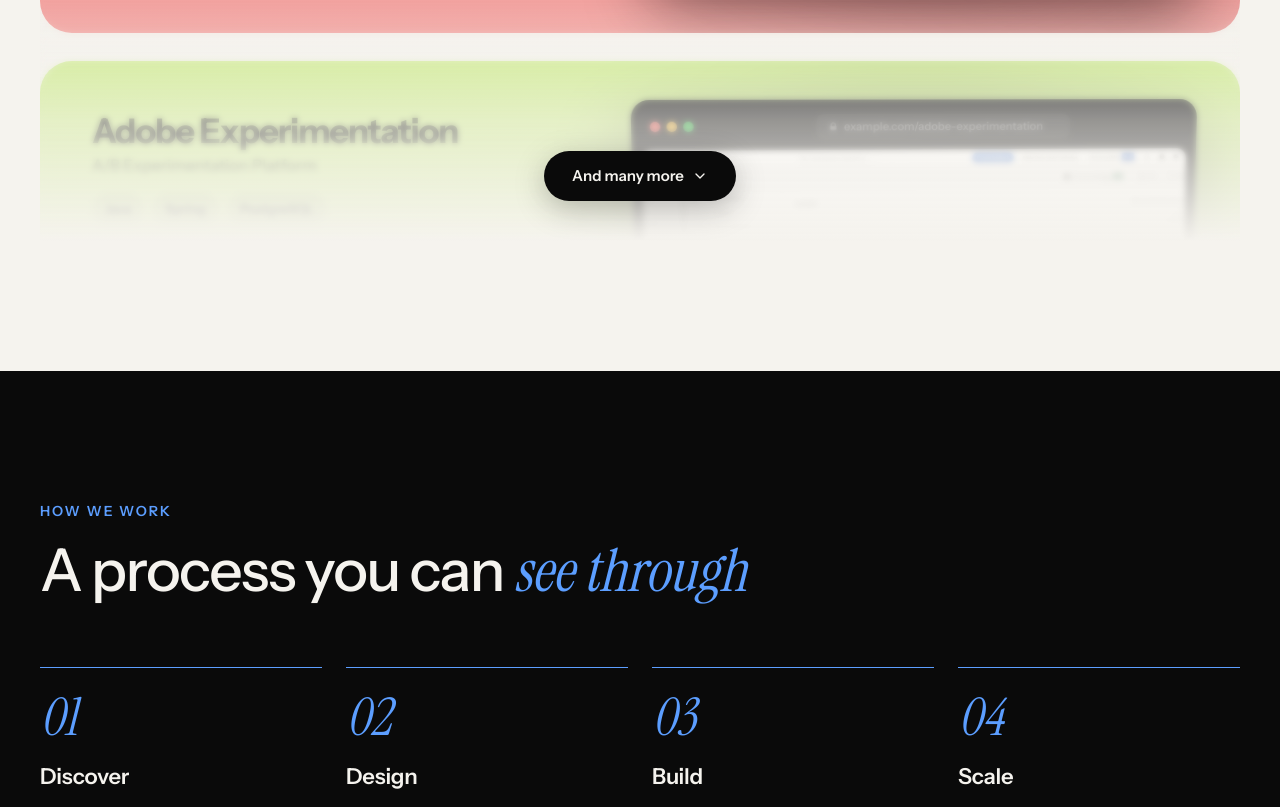
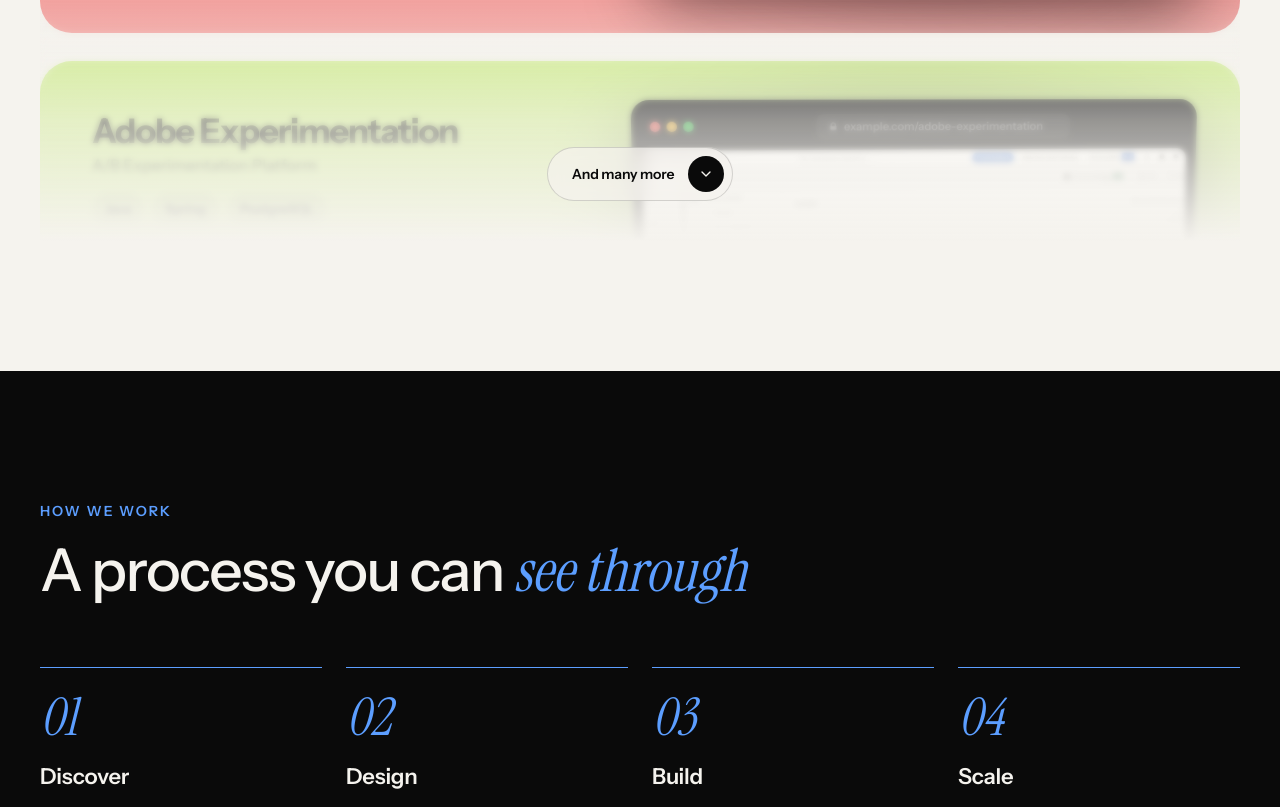
Before and after one commit to Consulting-Firm/landing-page, a Next.js app: page / in a window 1280 px wide. Shown: the part 8444-9251 px from the top of the page. Built offline with nearby package versions, Linux system fonts and the light colour scheme.

Commit message:
style: enhance button styles and improve collapsible projects section

```diff
--- a/components/sections/collapsible-projects.tsx
+++ b/components/sections/collapsible-projects.tsx
@@ -2,6 +2,8 @@
 
 import { useState } from "react";
 import { ChevronDown } from "lucide-react";
+
+import { cn } from "@/lib/utils";
 
 export function CollapsibleProjects({
   children,
@@ -26,10 +28,15 @@ export function CollapsibleProjects({
           <button
             type="button"
             onClick={() => setExpanded(true)}
-            className="pointer-events-auto relative mb-10 flex items-center gap-2 rounded-full bg-[#0a0a0a] px-7 py-3.5 text-[15px] font-semibold text-[#f5f3ee] shadow-[0_8px_30px_rgba(0,0,0,0.25)] ease-[cubic-bezier(0.2,0.8,0.2,1)] hover:scale-[1.04] hover:bg-ax-accent hover:text-[#0a0a0a]"
+            className={cn(
+              "group pointer-events-auto relative mb-10 flex items-center gap-3.5 rounded-full border border-[#0a0a0a]/15 bg-[#f5f3ee]/70 py-2 pr-2 pl-6 text-[14px] font-semibold tracking-[-0.01em] text-[#0a0a0a] backdrop-blur-sm",
+              "ease-[cubic-bezier(0.2,0.8,0.2,1)] duration-300 hover:border-[#0a0a0a]/30",
+            )}
           >
             And many more
-            <ChevronDown className="size-4" />
+            <span className="flex size-9 items-center justify-center rounded-full bg-[#0a0a0a] text-[#f5f3ee] transition-colors duration-300 group-hover:bg-ax-accent group-hover:text-[#0a0a0a]">
+              <ChevronDown className="size-4 transition-transform duration-300 group-hover:translate-y-0.5" />
+            </span>
           </button>
         </div>
       ) : null}
```
